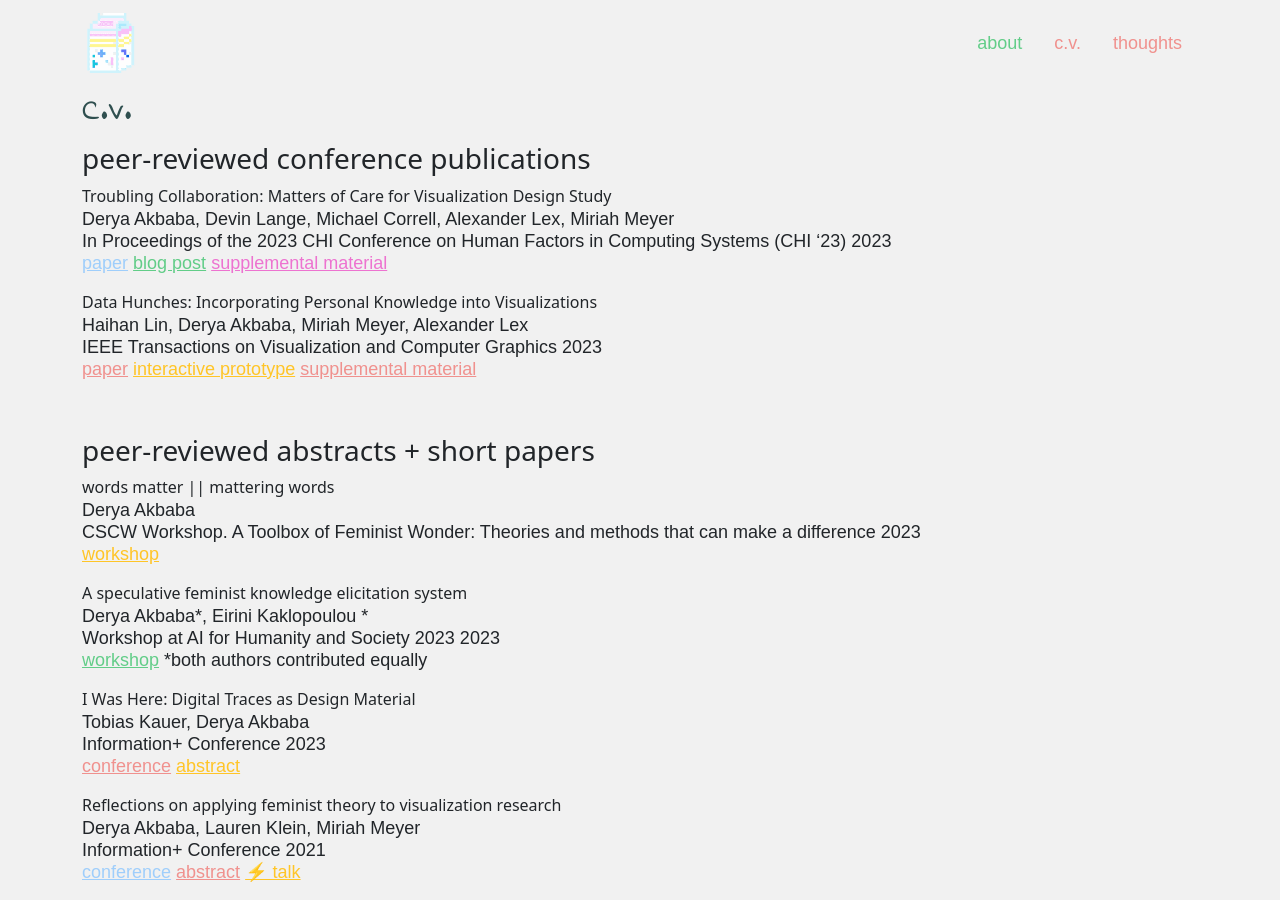
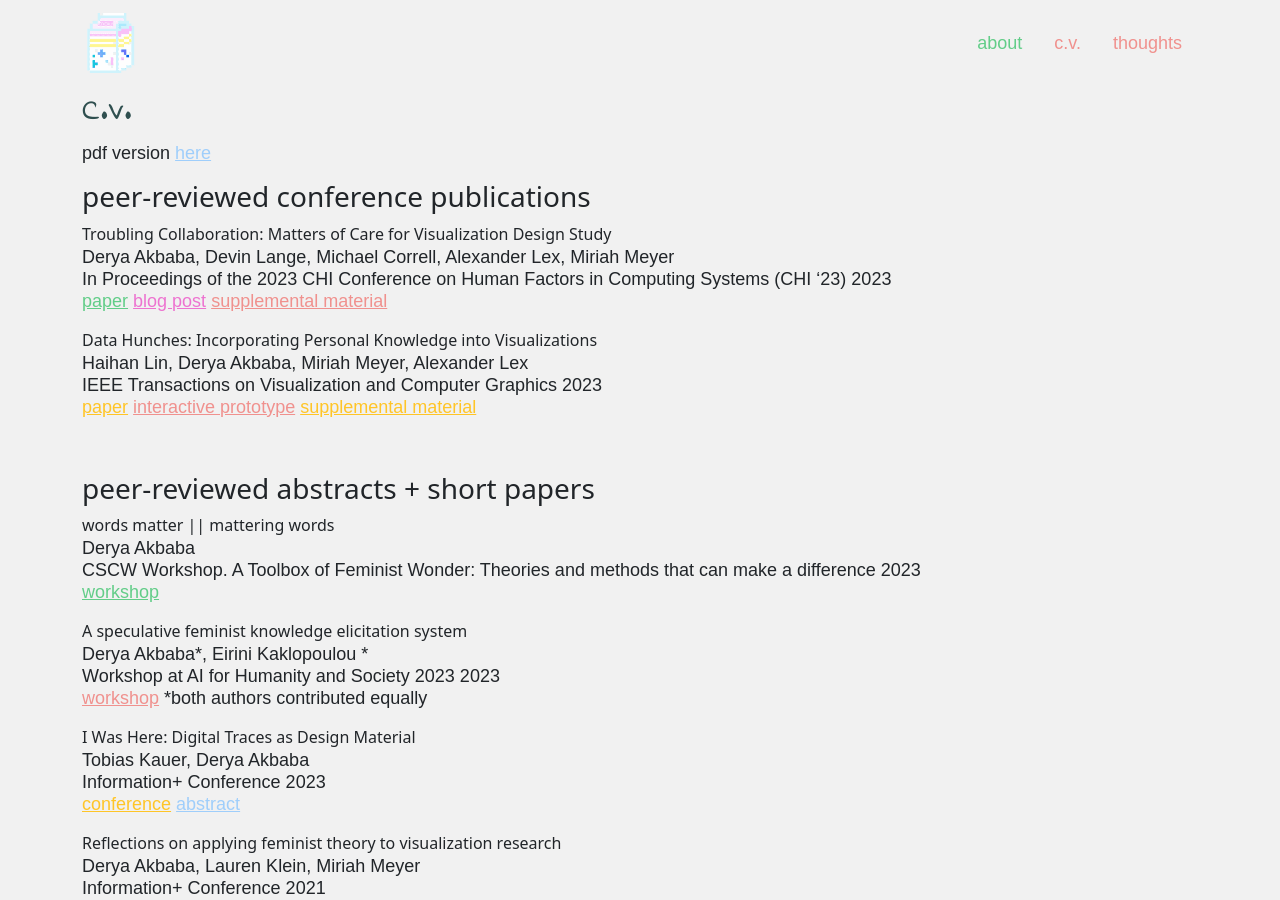
Before and after one commit to gotdairyya/gotdairyya.github.io, a Jekyll site: the page built from cv.md, in a window 1280 px wide and 900 px high. Built offline with Jekyll 4.4.1, drawn with Linux system fonts in a browser that asks for light colours; some web fonts are replaced.

Commit message:
Add CV pdf

```diff
--- a/cv.md
+++ b/cv.md
@@ -3,8 +3,7 @@
 title: c.v.
 ---
 
-<!--
-pdf version [here](/assets/images/Akbaba-CV.pdf) -->
+pdf version [here](/assets/images/Akbaba-CV.pdf)
 
 ### peer-reviewed conference publications
 
```
Also changed, not shown: 1 other file.
